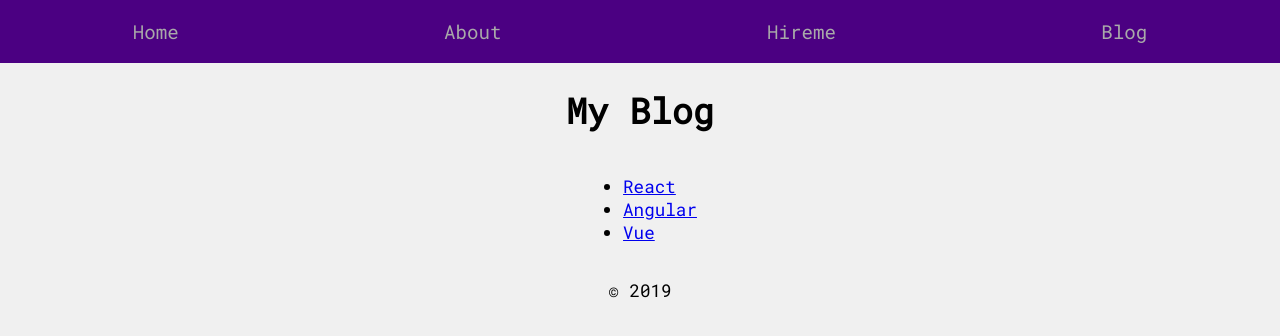
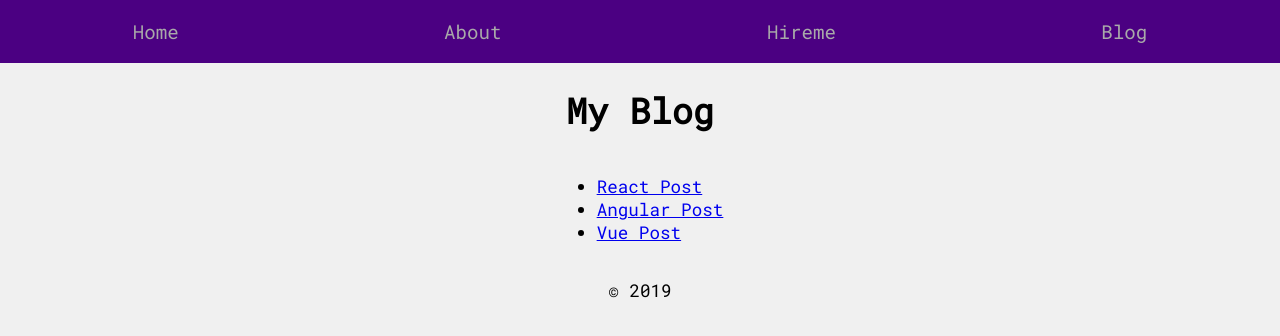
Before and after one commit to Mersock/react-next-js-simple, a Next.js app: page /blog in a window 1280 px wide. Shown: the top 336 px of the page. Built offline with nearby package versions, Linux system fonts and the light colour scheme; a small style sheet from the web is missing.

Commit message:
add post link

```diff
--- a/pages/blog.js
+++ b/pages/blog.js
@@ -1,17 +1,13 @@
+import React from 'react';
 import Layout from '../components/Layout';
-import Link from 'next/link';
-
-
-const PostLink = props => (
-    <li><Link href={`/post?title=${props.title}`}><a>{props.title}</a></Link></li>
-);
+import PostLink from './postlink';
 
 const blog = () => (
     <Layout title="My Blog">
         <ul>
-            <PostLink title="React" />
-            <PostLink title="Angular" />
-            <PostLink title="Vue" />
+            <PostLink slug="react-post" title="React Post" />
+            <PostLink slug="angular-post" title="Angular Post" />
+            <PostLink slug="vue-post" title="Vue Post" />
         </ul>
     </Layout>
 );
--- a/pages/index.js
+++ b/pages/index.js
@@ -1,10 +1,8 @@
-import Link from 'next/link'
 import Layout from '../components/Layout'
 
 const Index = () => (
     <Layout title="Home">
         <h1>Hello Next JS</h1>
-        <Link href="/about"><a>about page</a></Link>
     </Layout>
 );
 
--- a/pages/post.js
+++ b/pages/post.js
@@ -1,4 +1,5 @@
 import Layout from '../components/Layout';
+import {withRouter} from 'next/router'
 
 const post = ({url}) => (
     <Layout title={url.query.title}>
@@ -8,4 +9,4 @@ const post = ({url}) => (
     </Layout>
 );
 
-export default post;
+export default withRouter(post);
--- /dev/null
+++ b/pages/postlink.js
@@ -0,0 +1,7 @@
+import Link from 'next/link';
+
+const PostLink = (props) => (
+    <li><Link as={`/${props.slug}`} href={`/post?title=${props.title}`}><a>{props.title}</a></Link></li>
+);
+
+export default PostLink;
```
